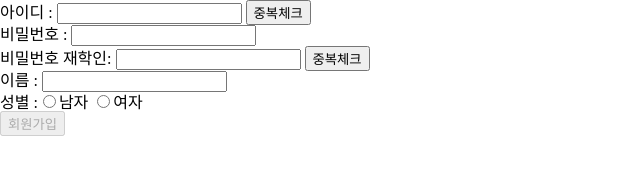
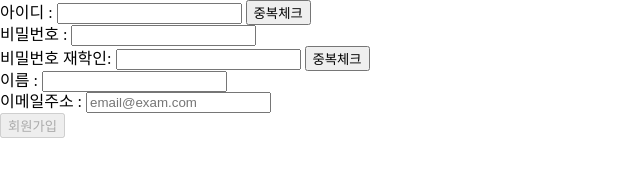
Before and after one commit to 5seunghyeon/GSITM-Web, a plain HTML site: page TeamProject_OSH/signIn.html in a window 1280 px wide. Shown: the whole page, without its empty margins (0-640 px from the left). Drawn offline with Linux system fonts and the light colour scheme.

Commit message:
이메일

```diff
--- a/TeamProject_OSH/signIn.html
+++ b/TeamProject_OSH/signIn.html
@@ -13,10 +13,8 @@
     비밀번호 : <input type="password" id="pw1" /> <br />
     비밀번호 재학인: <input type="password" id="pw2" /> <button onclick="checkPw()">중복체크</button><br />
     이름 : <input type="text" id="name" /> <br />
-    성별 :<input type = "radio" id = "gender" value = "남자">남자
-          <input type = "radio"id = "gender" value = "여자">여자<br>
+    이메일주소 : <input type ="text" id ="email" placeholder="email@exam.com"><br>
     <button id="btnJoin" onclick="join()" disabled>회원가입</button>
-    <!-- 성별 :<input type = "radio" id = check>남자
-          <input type = "radio" id = check>여자 -->
+
 </body>
 </html>
```
Also changed, not shown: TeamProject_OSH/login.html (+1 -1 lines).
